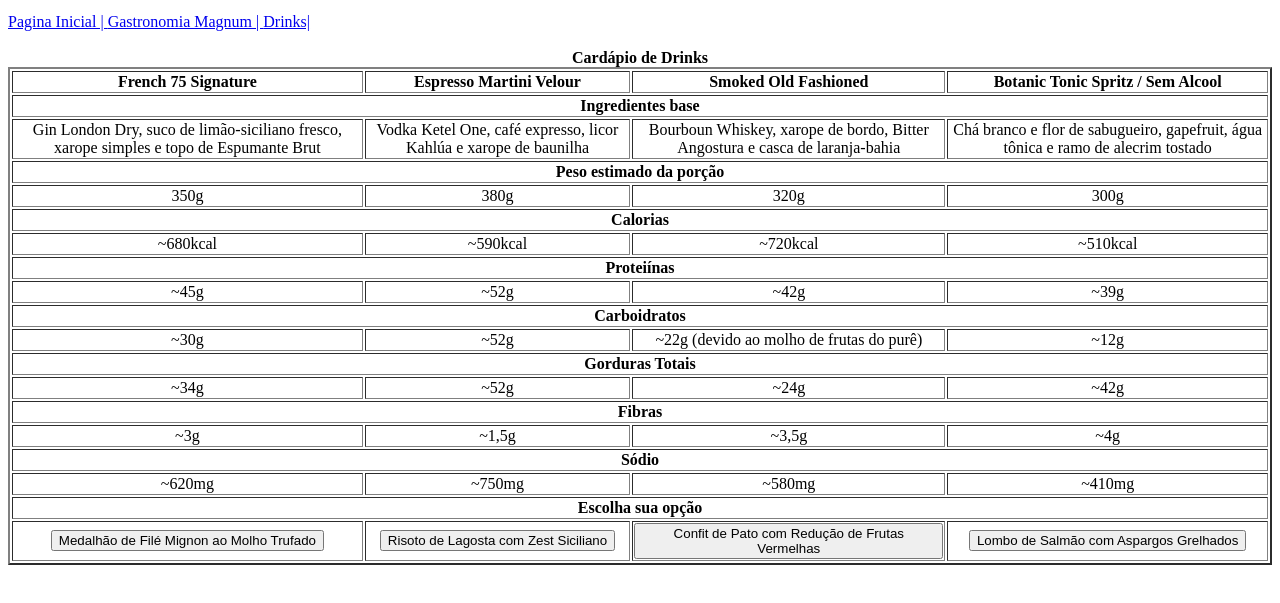
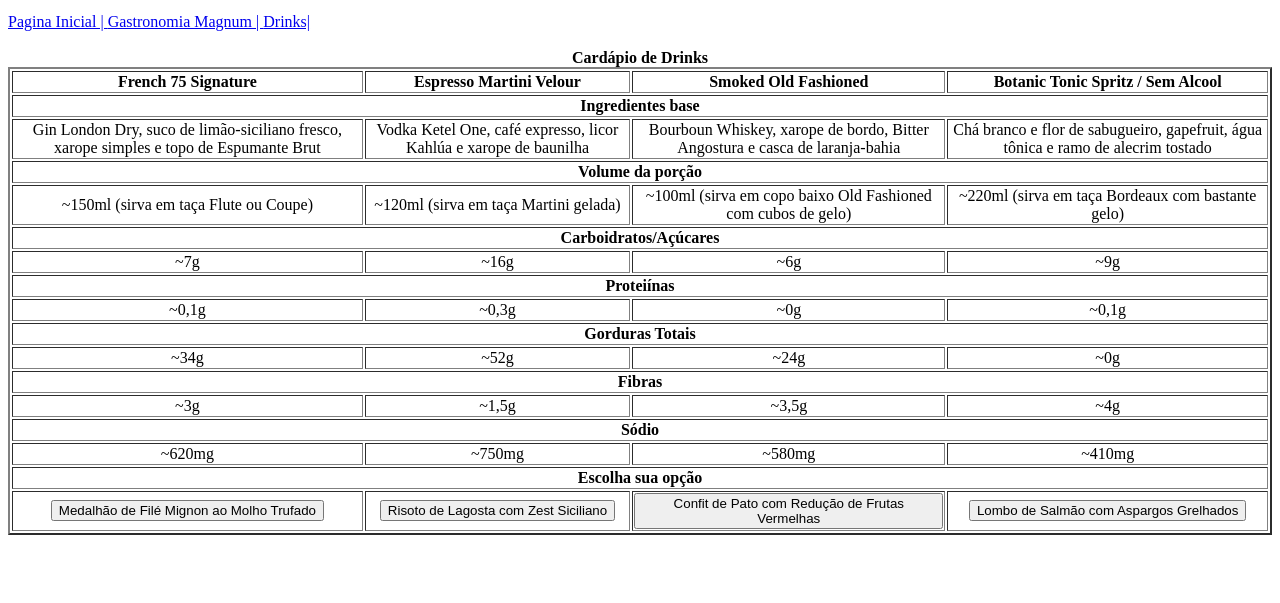
Before and after one commit to 0000653794-spec/front-end-senai, a plain HTML site: page portal-multi-paginas/bebidas.html in a window 1280 px wide. Shown: the part 101-704 px from the top of the page. Drawn offline with Linux system fonts and the light colour scheme.

Commit message:
adicionei as proteinas e carboidratos e açucares

```diff
--- a/portal-multi-paginas/bebidas.html
+++ b/portal-multi-paginas/bebidas.html
@@ -38,44 +38,35 @@
                 <td align="center">Chá branco e flor de sabugueiro, gapefruit, água tônica e ramo de alecrim tostado</td>
                 </tr>
                   <tr>
-                    <th colspan="4" align="center">Peso estimado da porção</th>
+                    <th colspan="4" align="center">Volume da porção</th>
                 </tr>
                 <tr>
-                <td align="center">350g</td>
-                <td align="center">380g</td>
-                <td align="center">320g</td>
-                <td align="center">300g</td>
+                <td align="center">~150ml (sirva em taça Flute ou Coupe)</td>
+                <td align="center">~120ml (sirva em taça Martini gelada)</td>
+                <td align="center">~100ml (sirva em copo baixo Old Fashioned com cubos de gelo)</td>
+                <td align="center">~220ml (sirva em taça Bordeaux com bastante gelo)</td>
                 </tr>
 
                   <tr>
-                    <th colspan="4" align="center">Calorias</th>
+                    <th colspan="4" align="center">Carboidratos/Açúcares</th>
                 </tr>
                 <tr>
-                <td align="center">~680kcal</td>
-                <td align="center">~590kcal</td>
-                <td align="center">~720kcal</td>
-                <td align="center">~510kcal</td>
+                <td align="center">~7g</td>
+                <td align="center">~16g</td>
+                <td align="center">~6g</td>
+                <td align="center">~9g</td>
                 </tr>
 
                   <tr>
                     <th colspan="4" align="center">Proteiínas</th>
                 </tr>
                 <tr>
-                <td align="center">~45g</td>
-                <td align="center">~52g</td>
-                <td align="center">~42g</td>
-                <td align="center">~39g</td>
+                <td align="center">~0,1g</td>
+                <td align="center">~0,3g</td>
+                <td align="center">~0g</td>
+                <td align="center">~0,1g</td>
                 </tr>
 
-                <tr>
-                    <th colspan="4" align="center">Carboidratos</th>
-                </tr>
-                <tr>
-                <td align="center">~30g</td>
-                <td align="center">~52g</td>
-                <td align="center">~22g (devido ao molho de frutas do purê) </td>
-                <td align="center">~12g</td>
-                </tr>
 
                   <tr>
                     <th colspan="4" align="center">Gorduras Totais</th>
@@ -84,7 +75,7 @@
                 <td align="center">~34g</td>
                 <td align="center">~52g</td>
                 <td align="center">~24g</td>
-                <td align="center">~42g</td>
+                <td align="center">~0g</td>
                 </tr>
 
                   <tr>
```
